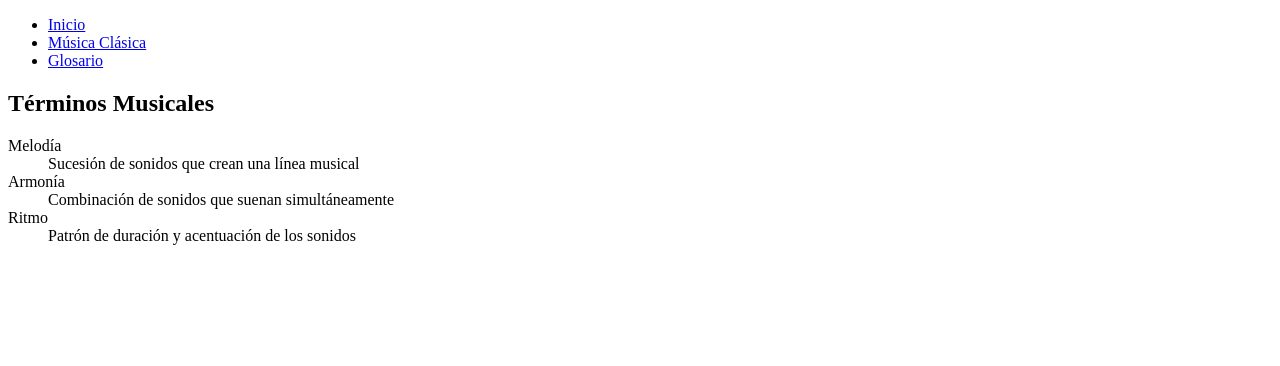
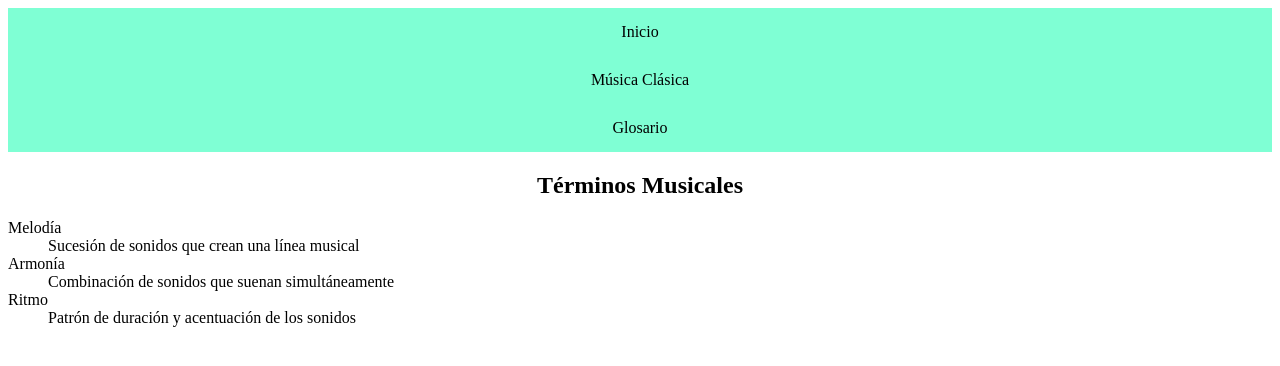
Before and after one commit to MA1TEN4/TP77, a plain HTML site: page glosario.html in a window 1280 px wide. Drawn offline with Linux system fonts and the light colour scheme.

Commit message:
Add files via upload

```diff
--- /dev/null
+++ b/styles.css
@@ -0,0 +1,27 @@
+body{
+    background-color: white;
+}
+h1{
+    color:black;
+    text-align: center;
+}
+ul{
+    list-style-type: none;
+    background-color:aquamarine;
+    overflow: hidden;
+    margin: 0%;
+    padding: 0%;
+}
+.menu{
+    float: left;
+}
+ul a{
+    display: block;
+    color:black;
+    text-align: center;
+    padding: 15px;
+    text-decoration: none;
+}
+ul a:hover{
+    background-color:beige;
+}
```
Also changed, not shown: index.html (+1 -1 lines).
